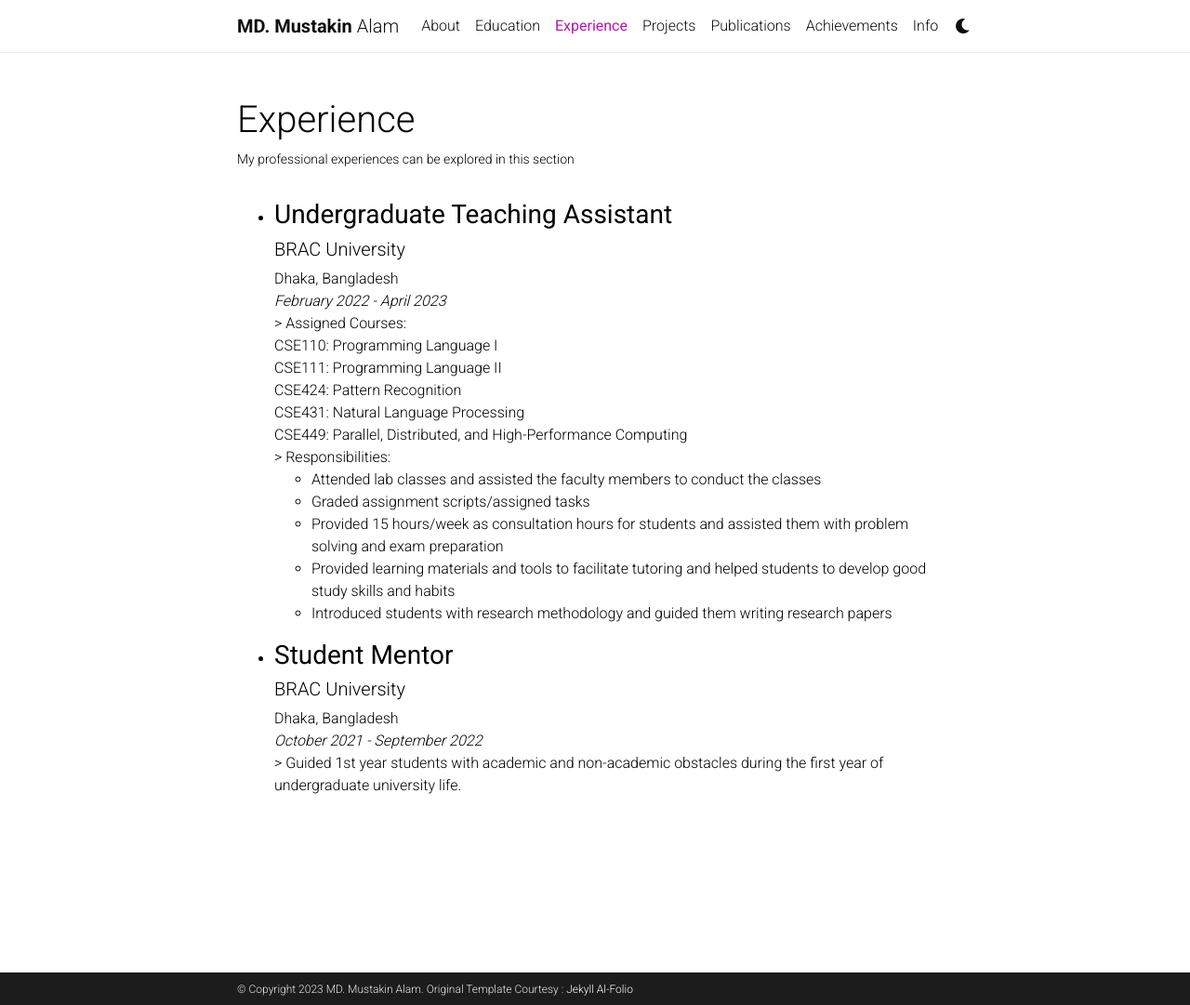
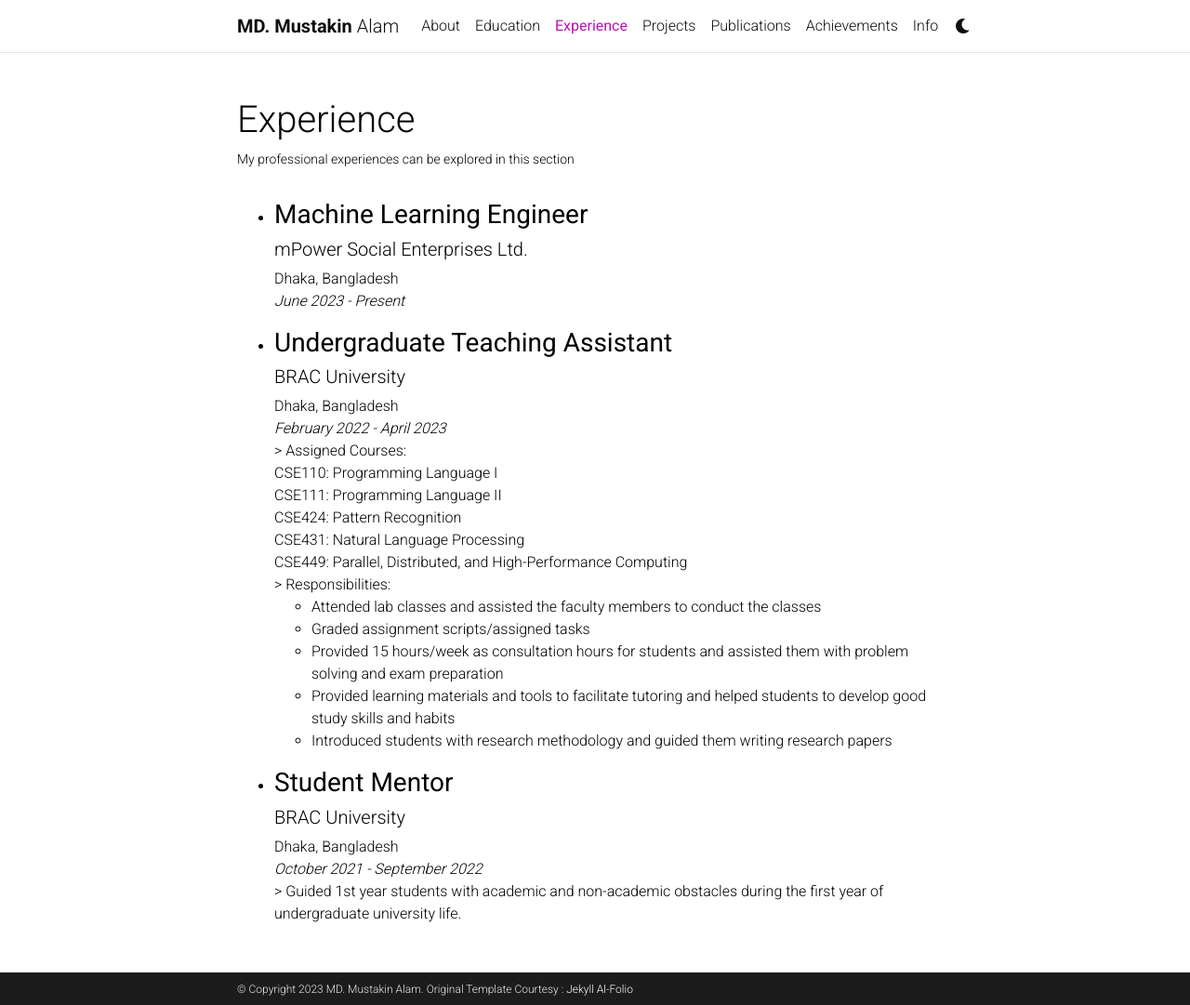
Before and after one commit to mustakinalam/mustakinalam.github.io, a Jekyll site: the page built from _pages/experience.md, in a window 1280 px wide and 1081 px high. Shown: the whole window at 93% size. Built offline with Jekyll 4.4.1, drawn with Linux system fonts in a browser that asks for light colours; comment, search, counter and statistics services are not loaded; a style sheet for code colours, icons or effects is not loaded.

Commit message:
experience update

```diff
--- a/_pages/experience.md
+++ b/_pages/experience.md
@@ -8,6 +8,12 @@ nav_order: 3
 ---
 
 <ul>
+<li><h3><b>Machine Learning Engineer</b></h3></li>
+<h5>mPower Social Enterprises Ltd.</h5>
+Dhaka, Bangladesh <br>
+<i>June 2023 - Present</i><br>
+
+<p>
 <li><h3><b>Undergraduate Teaching Assistant</b></h3></li>
 <h5>BRAC University</h5>
 Dhaka, Bangladesh <br>
```
